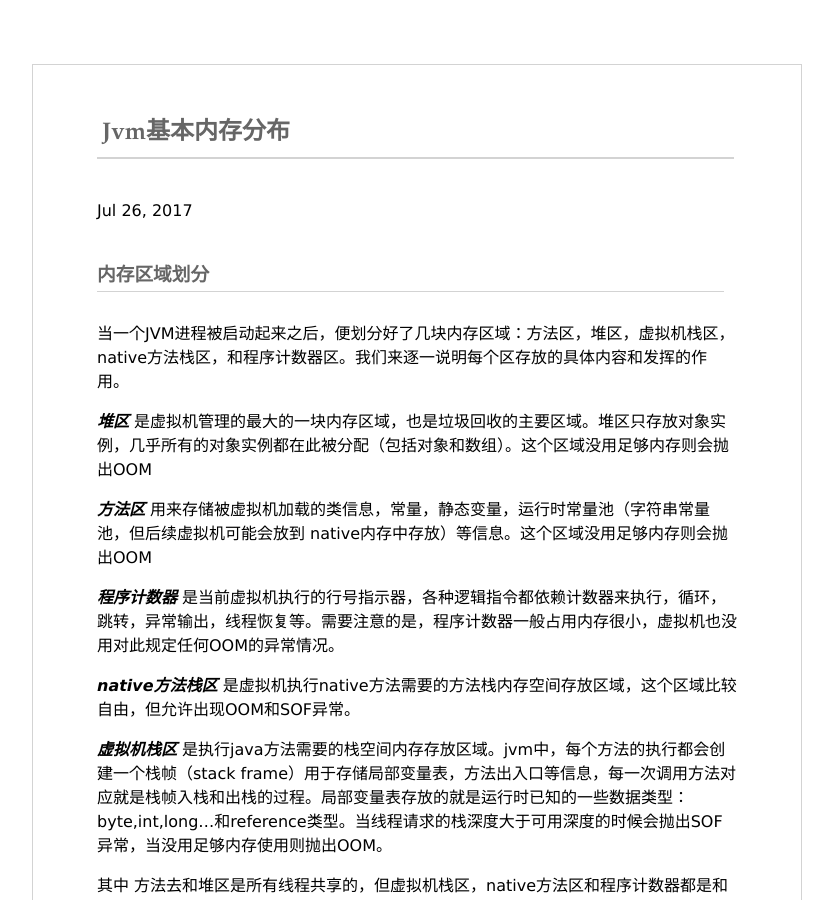
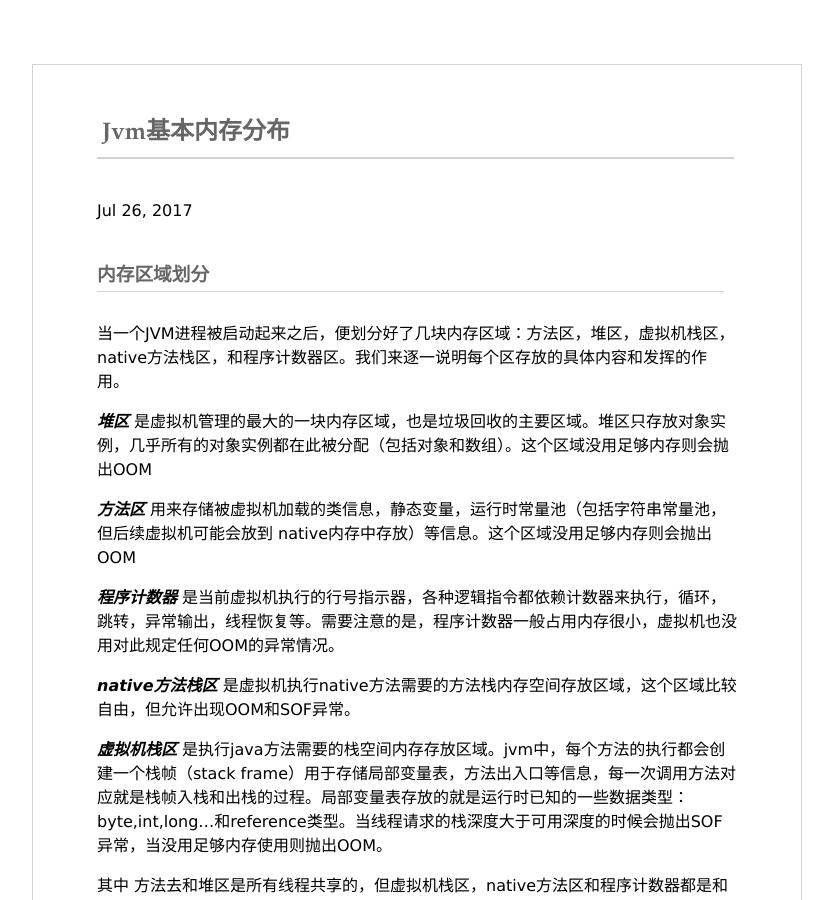
Before and after one commit to chufengma/JVMDocs, a Jekyll site: the page built from _posts/2017-07-26-JVM基本内存分布.md, in a window 1280 px wide and 900 px high. Shown: the whole window, without its empty margins (224-1057 px from the left). Built offline with Jekyll 4.4.1, drawn with Linux system fonts in a browser that asks for light colours; our own code applies the rules of GitHub Pages for plain Markdown files.

Commit message:
Update 2017-07-26-JVM基本内存分布.md

```diff
--- a/_posts/2017-07-26-JVM基本内存分布.md
+++ b/_posts/2017-07-26-JVM基本内存分布.md
@@ -5,7 +5,7 @@
 
 _**堆区**_  是虚拟机管理的最大的一块内存区域，也是垃圾回收的主要区域。堆区只存放对象实例，几乎所有的对象实例都在此被分配（包括对象和数组）。这个区域没用足够内存则会抛出OOM
 
-_**方法区**_  用来存储被虚拟机加载的类信息，常量，静态变量，运行时常量池（字符串常量池，但后续虚拟机可能会放到 native内存中存放）等信息。这个区域没用足够内存则会抛出OOM
+_**方法区**_  用来存储被虚拟机加载的类信息，静态变量，运行时常量池（包括字符串常量池，但后续虚拟机可能会放到 native内存中存放）等信息。这个区域没用足够内存则会抛出OOM
 
 _**程序计数器**_   是当前虚拟机执行的行号指示器，各种逻辑指令都依赖计数器来执行，循环，跳转，异常输出，线程恢复等。需要注意的是，程序计数器一般占用内存很小，虚拟机也没用对此规定任何OOM的异常情况。
 
```
